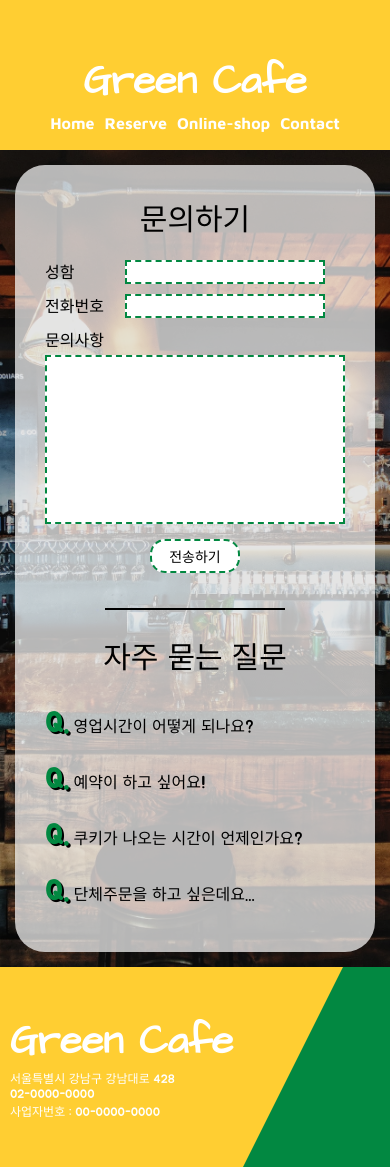
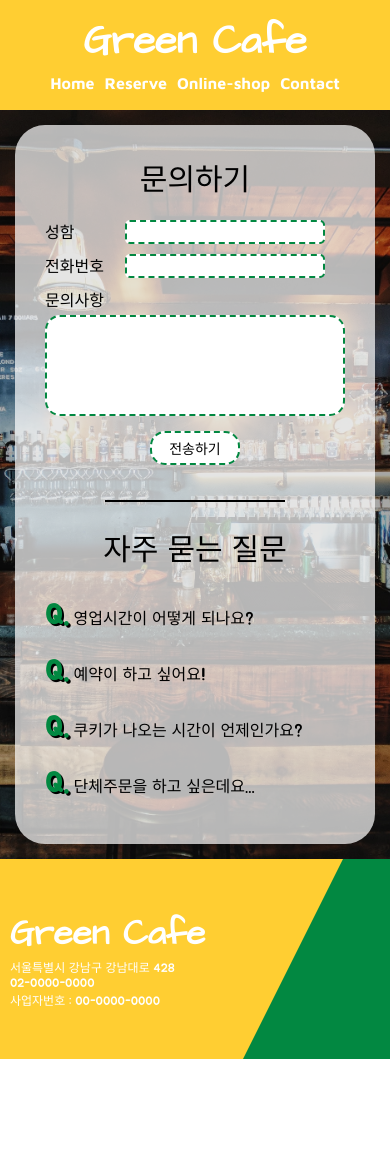
Before and after one commit to SDH93/responsive_PF, a plain HTML site: page contact.html in a window 390 px wide. After the commit the page ends 1059 px from the top, so only its background shows below. Drawn offline with nearby package versions, Linux system fonts and the light colour scheme.

Commit message:
수정 4차 (submit 글자 문제)

```diff
--- a/css/contact.css
+++ b/css/contact.css
@@ -97,6 +97,8 @@
     font-family: 'jua', sans-serif;
     width: inherit;
     height: inherit;
+    border-radius: 5px;
+
 }
 .contact_inner .contact1 form li input:focus{
     outline: none;
@@ -108,6 +110,7 @@
     font-family: 'jua', sans-serif;
     width: inherit;
     height: inherit;
+    border-radius: 15px;
     resize: none;
 
     width: 100%;
@@ -123,6 +126,8 @@
     padding: 0 10px;
     line-height: 40px;
     font-size: 20px;
+    color: #000;
+    text-align: center;
 
     cursor: pointer;
 }
--- a/css/reponsive.css
+++ b/css/reponsive.css
@@ -266,7 +266,7 @@
         text-align: center;
     }
     footer h1{
-        font-size: 40px;
+        font-size: 35px;
     }
     .footer_container p > span{
         font-size: 12px;
@@ -300,6 +300,9 @@
 }
 
 
+/* ---------------------------------------- */
+
+
 /* contact 반응형 */
 @media (max-width:1280px){
     .contact_inner .contact1 form li span{
@@ -313,9 +316,13 @@
 
 
 @media (max-width:768px){
+    .header_inner{
+        top: -40px;
+    }
     #contact{
         position: relative;
         height: 100%;
+        margin-top: 110px;
     }
     .contact_inner{
         flex-direction: column;
@@ -361,7 +368,7 @@
     .contact_inner .contact1 form li:nth-of-type(1) input,.contact_inner .contact1 form li:nth-of-type(2) input{
         max-width: 200px;
     }
-    .contact_inner .contact1 form li:nth-of-type(3) input{
+    .contact_inner .contact1 form li:nth-of-type(3) textarea{
         height: 25vh;
     }
     .contact_inner .contact1 form li:nth-of-type(4) input{
@@ -387,3 +394,9 @@
     }
 
 }
+
+@media (max-height: 1000px){
+    .contact_inner .contact1 form li:nth-of-type(3) textarea{
+        max-height: 12vh;
+    }
+}
```
